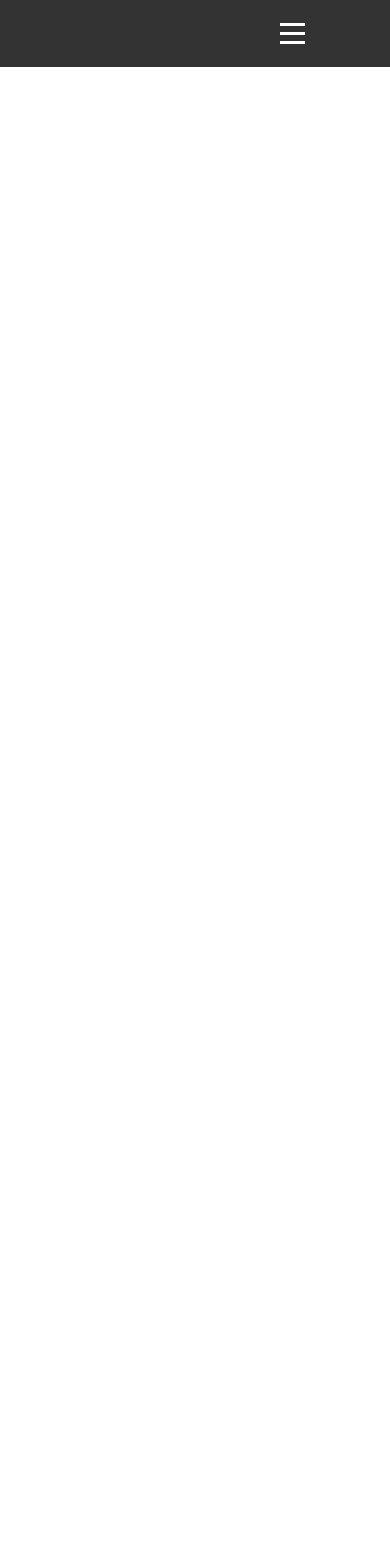
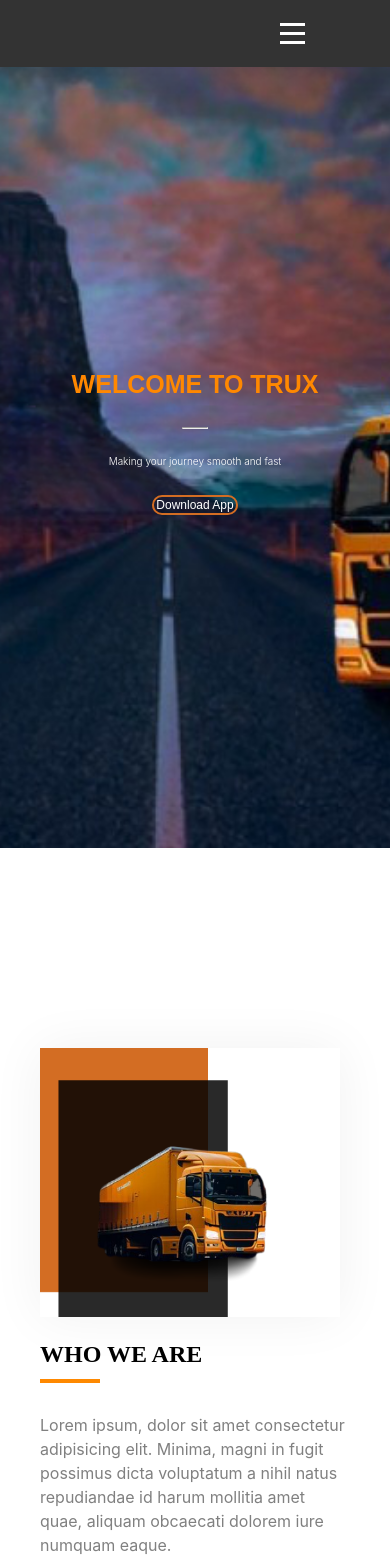
Before and after one commit to Serah-Wanjiru/End-year-project-informational-website, a React (Create React App) app in the folder nova-informational-website/: page / in a window 390 px wide. Shown: the top 1568 px of the page. Before the commit the page ends 844 px from the top, so only its background shows below. Built offline with nearby package versions, Linux system fonts and the light colour scheme.

Commit message:
added about section

```diff
--- /dev/null
+++ b/nova-informational-website/src/component/Navbar/header.jsx
@@ -0,0 +1,32 @@
+import React from "react";
+import "./headers.css"; // Your existing CSS file
+
+const Header = () => {
+  return (
+    <header id="header">
+      <div className="intro">
+        <div className="overlay">
+          <div className="container">
+            <div className="row">
+              <div className="col-md-8 col-md-offset-2 intro-text text-center">
+                <h1 className="headers">
+                  <span className="welcome">WELCOME TO TRUX</span>
+                </h1>
+                <hr className="line" />
+                <p> Making your journey smooth and fast </p>
+                <a
+                  href="#download"
+                  className="btn btn-custom btn-lg page-scroll download-button"
+                >
+                  Download App
+                </a>{" "}
+              </div>
+            </div>
+          </div>
+        </div>
+      </div>
+    </header>
+  );
+};
+
+export default Header;
--- /dev/null
+++ b/nova-informational-website/src/component/Navbar/headers.css
@@ -0,0 +1,101 @@
+.headers span {
+  max-width: 100%;
+  font-size: 80px;
+}
+
+.download-button {
+  background-color: transparent;
+  color: #fff;
+  border: 2px solid #d36d23;
+  padding: 15px 30px;
+  border-radius: 30px;
+  text-decoration: none;
+  font-family: "Raleway", sans-serif;
+  font-size: 24px;
+}
+
+.line {
+  width: 50%;
+  color: black;
+  margin: 20px auto;
+}
+
+.intro {
+  display: flex;
+  flex-direction: column;
+  align-items: center;
+  justify-content: center;
+  text-align: center;
+  background: url(/public/img/image/hero.png) center center no-repeat;
+  background-color: #e5e5e5;
+  background-size: cover;
+  background-attachment: fixed;
+  height: 100vh;
+  margin-bottom: 50px;
+}
+
+.intro h1 {
+  font-family: "Raleway", sans-serif;
+  color: #fff;
+  font-size: 82px;
+  font-weight: 700;
+  text-transform: uppercase;
+  margin-top: 0;
+  margin-bottom: 10px;
+}
+
+.intro h1 span {
+  font-weight: 800;
+  color: #ff8800;
+}
+
+.intro p {
+  color: #fff;
+  font-size: 22px;
+  font-weight: 300;
+  line-height: 30px;
+  margin: 0 auto;
+  margin-bottom: 20px;
+}
+
+header .intro-text {
+  padding-top: 0;
+  padding-bottom: 0;
+  text-align: center;
+}
+@media (max-width: 768px) {
+  .headers span {
+    font-size: 25px;
+  }
+
+  .download-button {
+    font-size: 18px;
+    padding: 10px 20px;
+  }
+
+  .line {
+    width: 10%;
+  }
+
+  .intro {
+    background-size: cover;
+    background-attachment: fixed; /* or scroll */
+    background-position: center;
+  }
+
+  .intro h1 {
+    font-size: 60px;
+  }
+
+  .intro p {
+    font-size: 10px;
+    line-height: 24px;
+  }
+  .download-button {
+    font-size: 12px; /* Adjust the font size to make the button smaller */
+    padding: 1px 2px; /* Adjust padding as needed */
+  }
+  p{
+    font-size: 10px;
+  }
+}
--- /dev/null
+++ b/nova-informational-website/src/component/about/about.css
@@ -0,0 +1,171 @@
+
+
+.about-banner {
+    position: relative;
+    box-shadow: var(--shadow-2);
+    max-width: 300px;
+    margin-block-end: 60px;
+  }
+
+  .about .abs-img-2 { display: none; }
+
+  .about .abs-img-1 {
+    position: absolute;
+    bottom: 40px;
+    right: 0;
+    animation: move 2s ease-in-out infinite alternate;
+  }
+
+  .about :is(.section-title, .section-text) { margin-block-end: 20px; }
+
+  .about-list { margin-block-end: 40px; }
+
+  .about-item {
+    display: flex;
+    align-items: flex-start;
+    gap: 15px;
+  }
+
+  .about-text { font-size: var(--fs-8); }
+
+  .about-icon {
+    min-width: max-content;
+    color: var(--dark-orange);
+    margin-block-start: 8px;
+  }
+
+  .about-item:not(:last-child) { margin-block-end: 10px; }
+
+
+  .row{
+    display: flex;
+    justify-content: space-evenly;
+
+
+
+  }
+
+
+    h2 {
+       text-transform: uppercase;
+       font-family: "Pacifico", cursive;
+       color: black;
+
+
+    }
+
+
+
+
+
+.container-about {
+
+  padding: 40px;
+  border-radius: 8px;
+
+}
+
+
+.about-text {
+  margin-top: 20px;
+  max-width: 600px;
+  color: grey;
+}
+
+.about-text h2 {
+  font-size: 24px;
+}
+
+.about-text p {
+  font-size: 16px;
+}
+
+.about-text h3 {
+  font-size: 24px;
+  margin-top: 20px;
+}
+
+
+#about h2 {
+  position: relative;
+  margin-bottom: 15px;
+  padding-bottom: 15px;
+}
+#about h2::after {
+  position: absolute;
+  content: "";
+  background: linear-gradient(to right, #FF8800 0%, #FD8901 100%);
+  height: 4px;
+  width: 60px;
+  bottom: 0;
+  left: 0;
+}
+body{
+  margin-top: 1%;
+}
+#about {
+  padding: 100px 0;
+}
+#about h3 {
+  font-size: 22px;
+  margin: 0 0 20px;
+}
+#about h2 {
+  position: relative;
+  margin-bottom: 15px;
+  padding-bottom: 15px;
+}
+#about h2::after {
+  position: absolute;
+  content: "";
+  background: linear-gradient(to right, #FF8800 0%, #FD8901 100%);
+  height: 4px;
+  width: 60px;
+  bottom: 0;
+  left: 0;
+}
+#about .about-text li {
+  margin-bottom: 6px;
+  margin-left: 6px;
+  list-style: none;
+  padding: 0;
+}
+#about .about-text li:before {
+  content: "\f00c";
+  font-family: "FontAwesome";
+  color: #FF8800;
+  font-size: 11px;
+  font-weight: 300;
+  padding-right: 8px;
+}
+#about img {
+  width: 520px;
+  margin-top: 10px;
+  background: #fff;
+  border-right: 0;
+  box-shadow: 0 0 50px rgba(0, 0, 0, 0.06);
+}
+#about p {
+  line-height: 24px;
+  margin: 30px 0;
+}
+@media screen and (max-width: 768px) {
+
+  .row{
+    display: flex;
+    flex-direction: column;
+
+
+
+
+
+  }
+  #about img {
+    width: 300px;
+    margin-top: 10px;
+    background: #fff;
+    border-right: 0;
+    box-shadow: 0 0 50px rgba(0, 0, 0, 0.06);
+  }
+
+}
--- /dev/null
+++ b/nova-informational-website/src/component/about/about.jsx
@@ -0,0 +1,100 @@
+import React from "react";
+import "./about.css";
+
+const About = () => {
+  return (
+    <div id="about">
+      <div className="container-about">
+        <div className="row">
+          <div className="col-xs-12 col-md-6">
+            <img
+              src="img/image/abouts.png"
+              className="img-fluid"
+              alt="About Us"
+            />
+          </div>
+          <div className="col-xs-12 col-md-6">
+            <div className="about-text">
+              <h2>
+                Who <span>we Are</span>{" "}
+              </h2>
+              <p>
+                Lorem ipsum, dolor sit amet consectetur adipisicing elit.
+                Minima, magni in fugit possimus dicta voluptatum a nihil natus
+                repudiandae id harum mollitia amet quae, aliquam obcaecati
+                dolorem iure numquam eaque.
+              </p>
+              <h3>
+                Our <span>Goal</span>
+              </h3>
+              <p>
+                Lorem ipsum dolor sit amet consectetur adipisicing elit.
+                Delectus ullam suscipit quo facere eius, possimus provident
+                commodi quod incidunt corporis laborum facilis iusto nesciunt
+                fugiat eligendi maiores sapiente. Nemo, deleniti?
+              </p>
+            </div>
+          </div>
+        </div>
+      </div>
+      <br />
+      <br />
+      <br />
+      <br />
+      <div className="container-about">
+        <div className="row">
+          <div className="col-xs-12 col-md-6">
+            <div className="about-text">
+              <h2>
+                Our <span>Vision</span>
+              </h2>
+              <p>
+                Lorem ipsum, dolor sit amet consectetur adipisicing elit. Quae
+                tenetur officia nesciunt, itaque quam obcaecati suscipit sit
+                mollitia ex possimus facere reiciendis amet, expedita asperiores
+                quo explicabo nihil modi sapiente!
+              </p>
+            </div>
+          </div>
+          <div className="col-xs-12 col-md-6">
+            <img
+              src="img/image/driver.jpeg"
+              className="img-fluid"
+              alt="Our Vision"
+            />
+          </div>
+        </div>
+      </div>
+      <br />
+      <br />
+      <br />
+      <br />
+      <div className="container-about">
+        <div className="row">
+          <div className="col-xs-12 col-md-6">
+            <img
+              src="img/image/about.png"
+              className="img-fluid"
+              alt="Our Mission"
+            />
+          </div>
+          <div className="col-xs-12 col-md-6">
+            <div className="about-text">
+              <h2>
+                Our <span>Mission</span>{" "}
+              </h2>
+              <p>
+                Lorem ipsum dolor sit amet consectetur adipisicing elit. Quia
+                odio aliquam quae iste, eaque molestiae iure tenetur quisquam
+                porro fugiat delectus saepe. Cupiditate voluptas earum delectus
+                incidunt voluptatum eligendi voluptatibus?
+              </p>
+            </div>
+          </div>
+        </div>
+      </div>
+    </div>
+  );
+};
+
+export default About;
--- a/nova-informational-website/src/component/layout/layout.jsx
+++ b/nova-informational-website/src/component/layout/layout.jsx
@@ -1,6 +1,8 @@
 import React from "react";
 import Navigation from "../navigation/navigation";
 import Footer from "../Footer";
+import Header from "../Navbar/header";
+import About from '../about/about'
 
 
 
@@ -10,6 +12,8 @@
     return(
         <div>
             <Navigation/>
+            <Header/>
+            <About/>
             <Footer/>
 
 
```
